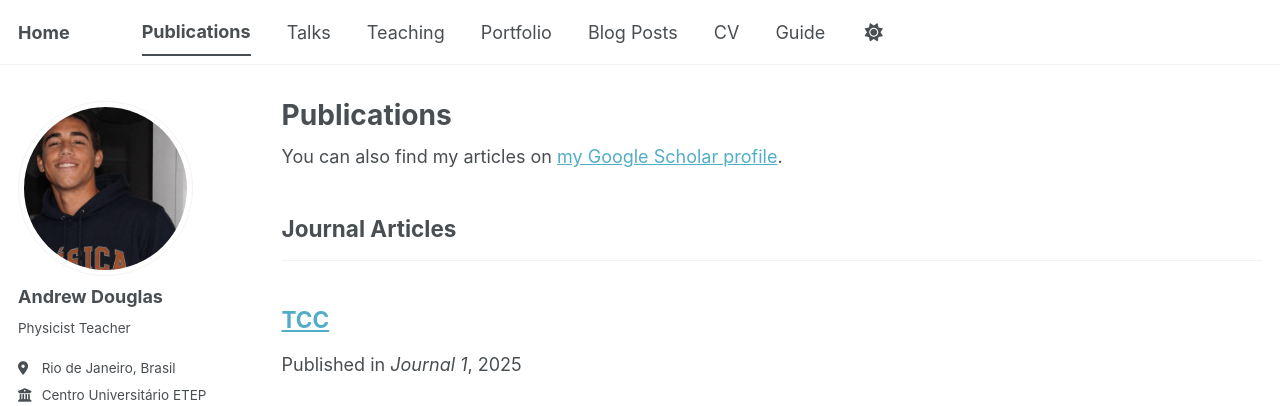
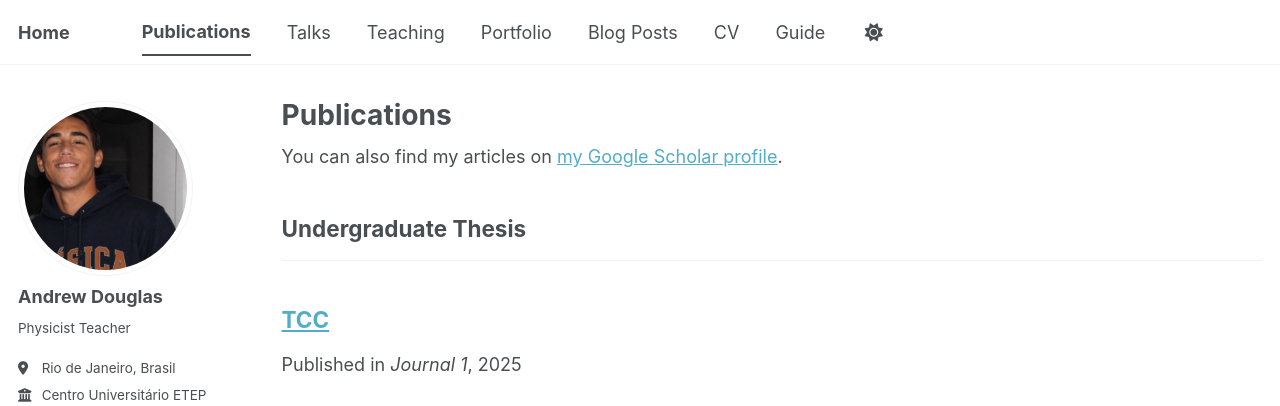
Before and after one commit to AndrewDSAM/AndrewDSAM.github.io, a Jekyll site: the page built from _pages/publications.html, in a window 1280 px wide and 900 px high. Shown: the top 406 px of the window. Built offline with Jekyll 4.4.1, drawn with Linux system fonts in a browser that asks for light colours; a style sheet for code colours, icons or effects is not loaded.

Commit message:
Update _config.yml

```diff
--- a/_config.yml
+++ b/_config.yml
@@ -89,7 +89,7 @@ publication_category:
   books:
     title: 'Books'
   manuscripts:
-    title: 'Journal Articles'
+    title: 'Undergraduate Thesis'
   conferences:
     title: 'Conference Papers'
 
```
